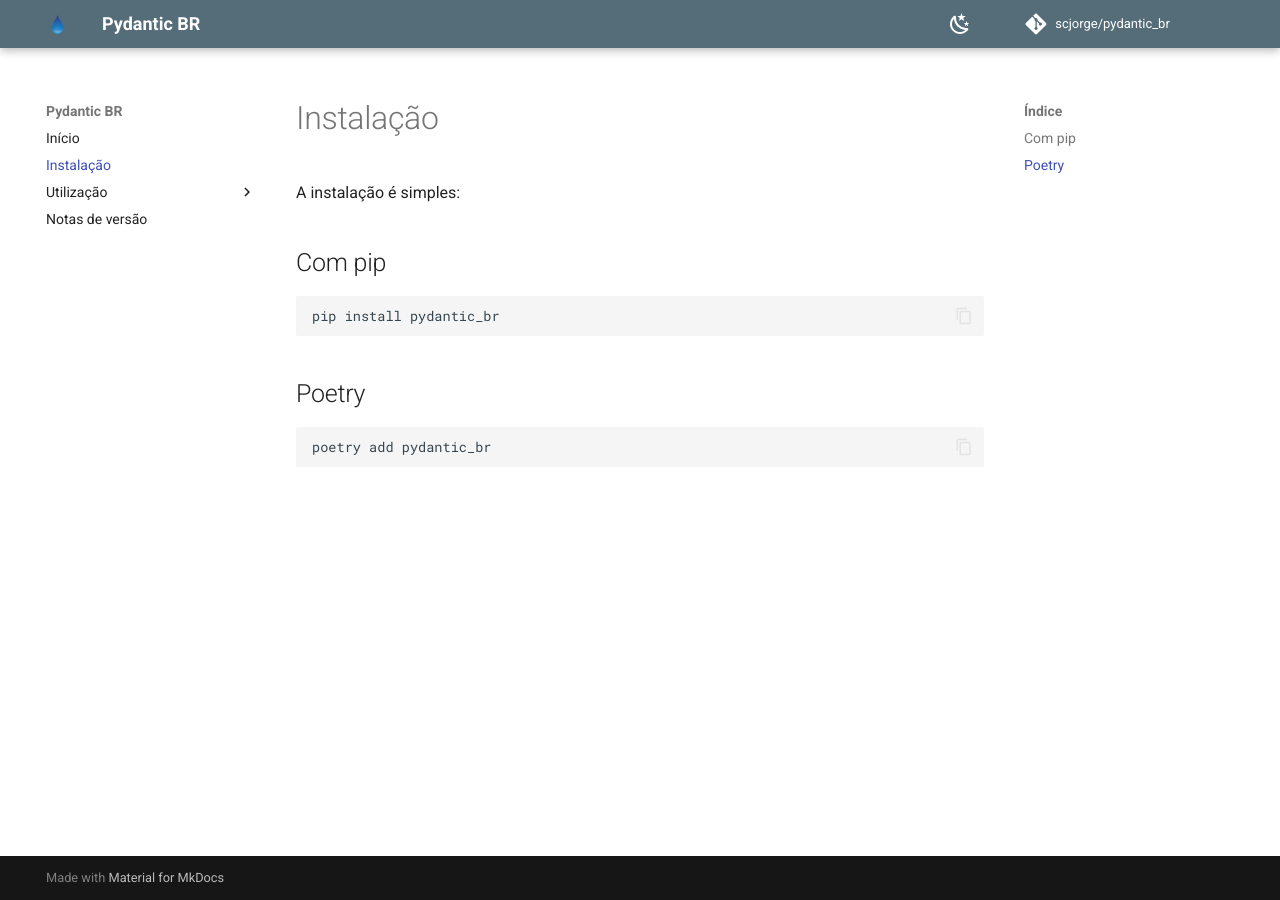
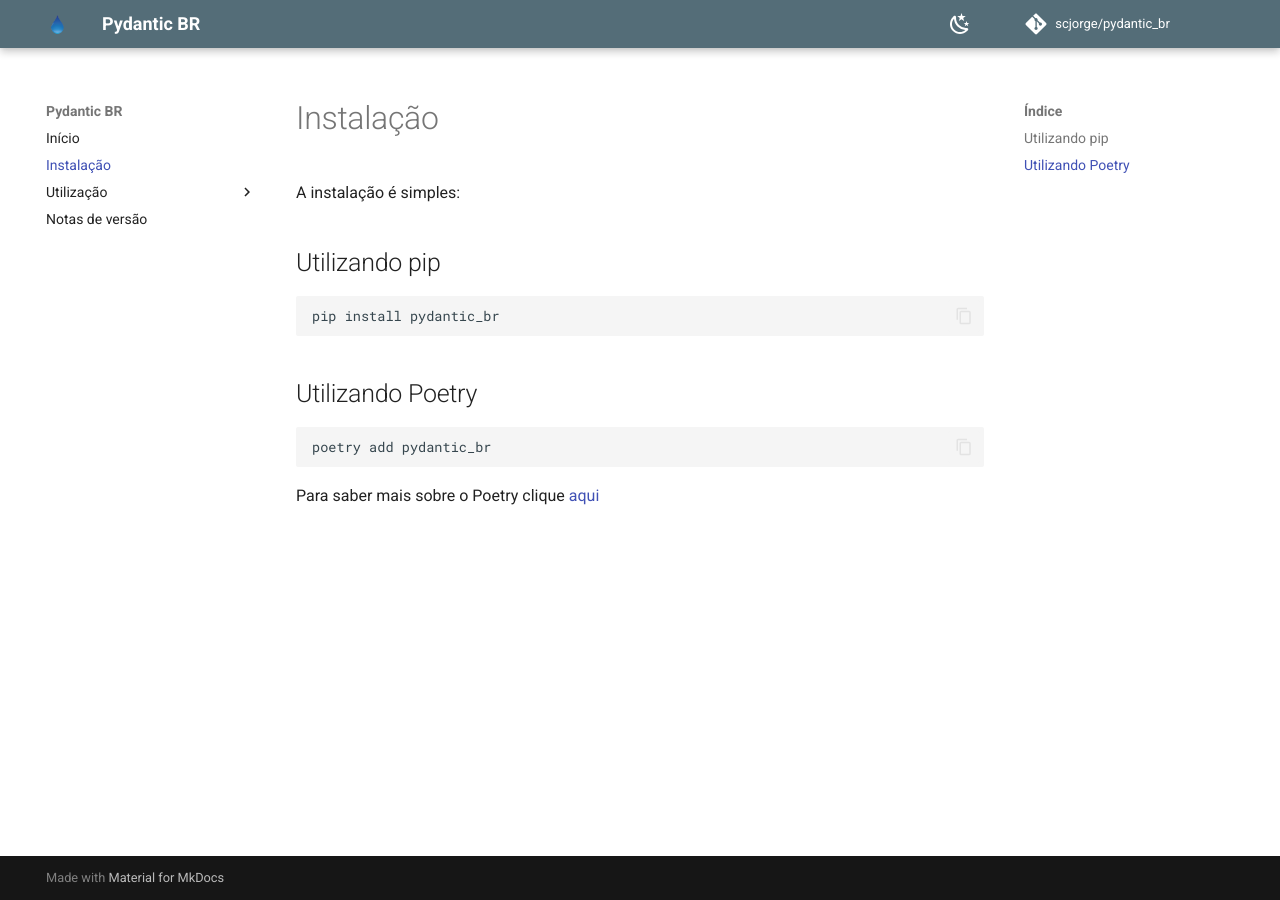
Before and after one commit to scjorge/pydantic_br, an MkDocs documentation site: the page built from docs/install.md, in a window 1280 px wide. Built offline with MkDocs 1.6.1 and Material for MkDocs 9.7.7, drawn with Linux system fonts in a browser that asks for light colours; comment, search, counter and statistics services are not loaded.

Commit message:
docs: change install.md

````diff
--- a/docs/install.md
+++ b/docs/install.md
@@ -1,11 +1,15 @@
 A instalação é simples:
 
-## Com pip
+## Utilizando pip
+
 ```
 pip install pydantic_br
 ```
 
-## Poetry
+## Utilizando Poetry
+
 ```
 poetry add pydantic_br
 ```
+
+Para saber mais sobre o Poetry clique [aqui](https://python-poetry.org/)
````
